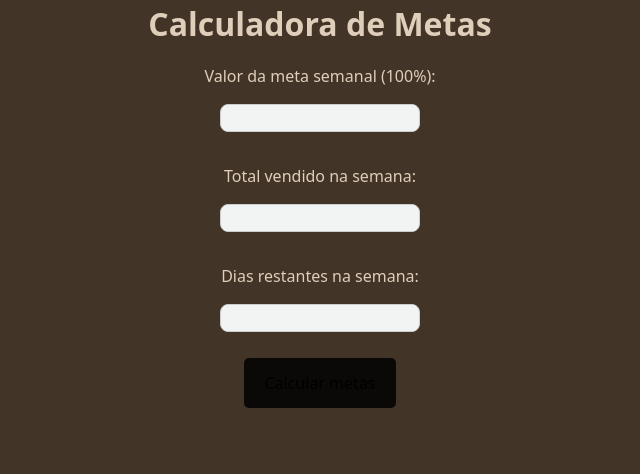
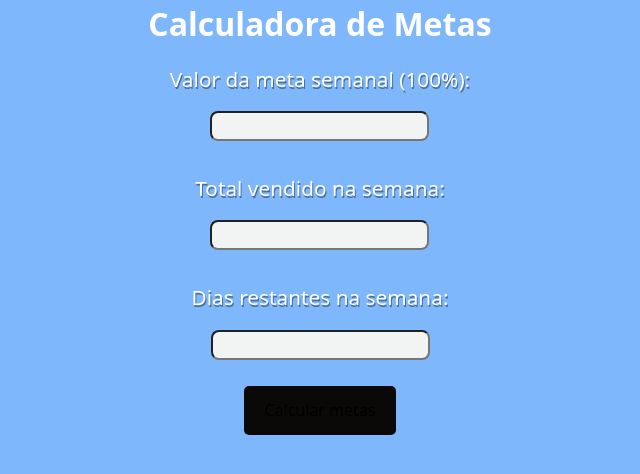
Before and after one commit to jotape-SL/metas-calc, a React (Vite) app in the folder metas-calc/: page / in a window 1280 px wide. Shown: the top 474 px of the page, without its empty margins (320-960 px from the left). Built offline with nearby package versions, Linux system fonts and the light colour scheme.

Commit message:
alterando estilos

```diff
--- a/metas-calc/src/GlobalStyle.js
+++ b/metas-calc/src/GlobalStyle.js
@@ -13,8 +13,6 @@ const GlobalStyle = createGlobalStyle`
     font-weight: 400;
 
     color-scheme: light dark;
-    color: #DFCEB9;
-    background-color: #423427;
 
     font-synthesis: none;
     text-rendering: optimizeLegibility;
@@ -27,9 +25,10 @@ const GlobalStyle = createGlobalStyle`
 
   body {
     font-family: Arial, Helvetica, sans-serif;
-    background-color: #423427;
-    color: #000;
+    background-color: #7EB7FC;
+    color: #ffffff;
     -webkit-font-smoothing: antialiased;
+    max-width: 100%;
   }
 
   button {
--- a/metas-calc/src/components/ResultadoMetasPrintable.jsx
+++ b/metas-calc/src/components/ResultadoMetasPrintable.jsx
@@ -4,7 +4,6 @@ import MetasPrep from '../assets/MetasPrep.png';
 
 function ResultadoMetasPrintable({ metas }) {
   return (
-    <A4Page>
     <GeneralContainer>
       <A4Background />
       <ContainerGeralMetas className="meta90">
@@ -38,11 +37,22 @@ function ResultadoMetasPrintable({ metas }) {
         </ContainerMetas>
       </ContainerGeralMetas>
     </GeneralContainer>
-    </A4Page>
+
 
 
   );
 }
+
+// ------------------------------------------------------- modelo com A4 para testes de posicionamento ---------------------------------------------------
+// function ResultadoMetasPrintable({ metas }) {
+//   return (
+//     <A4Page>
+//       -- Conteudo --
+//     </A4Page>
+
+
+//   );
+// }
 
 export default ResultadoMetasPrintable;
 
@@ -82,22 +92,22 @@ const ContainerGeralMetas = styled.div`
   }
 `;
 
-const A4Page = styled.div`
-  width: 210mm;
-  height: 297mm;
-  position: relative;
-  background: white;
+// const A4Page = styled.div`
+//   width: 210mm;
+//   height: 297mm;
+//   position: relative;
+//   background: white;
 
-  /* só pra visualizar na tela */
-  margin: 0 auto;
-  box-shadow: 0 0 10px rgba(0,0,0,.3);
+//   /* só pra visualizar na tela */
+//   margin: 0 auto;
+//   box-shadow: 0 0 10px rgba(0,0,0,.3);
 
-  @media print {
-    margin: 0;
-    box-shadow: none;
-    page-break-after: always;
-  }
-`;
+//   @media print {
+//     margin: 0;
+//     box-shadow: none;
+//     page-break-after: always;
+//   }
+// `;
 
 const A4Background = styled.div`
   position: absolute;
@@ -108,47 +118,8 @@ const A4Background = styled.div`
   background-repeat: no-repeat;
 `;
 
-// const ContainerMetas = styled.section`
-//   font-size: .6rem;
-//   width: 100px;
-//   padding: .2rem .5rem;
-//   display: flex;
-//   flex-direction: column;
-//   align-items: center;
-//   justify-content: center;
-//   z-index: 0;
-//   border: 1px solid #000;
-//   border-radius: 5px;
-// `;
-// const ContainerGeralMetas = styled.div`
-// padding: .5rem;
-//   display: flex;
-//   flex-direction: row;
-//   justify-content: space-between;
-//   width: 290px;
-//   position: absolute;
-
-//   &.meta90{
-//     top: 100px;/*80px*/
-//     left: 40px;/*20px*/
-//   }
-//   &.meta100{
-//     top: 20px;/*0px*/
-//     left: 380px;
-//   }
-//   &.meta110{
-//     top: 20px;/*0px*/
-//     left: 40px;/*20px*/
-//   }
-
-//   @media print{
-//     display: flex;
-//     flex-direction: row;
-//     justify-content: space-between;
-//   }
-// `
 const GeneralContainer = styled.div`
-  /* display: none; */
+  display: none;
   @media print {
     background-color: #fff;
     color: #000;
--- a/metas-calc/src/pages/Home.jsx
+++ b/metas-calc/src/pages/Home.jsx
@@ -66,7 +66,8 @@ const InputContainer = styled.div`
     padding: 1rem;
     label{
         margin-bottom: 1rem;
-        font-size: 1.2 rem;
+        font-size: 1.3rem;
+        text-shadow: 1px 2px 0px rgba(0,0,0,0.4);
     }
 `
 const HomeContainer = styled.div`
@@ -80,13 +81,14 @@ const HomeContainer = styled.div`
 `
 
 const CamposDosNumeros = styled.input`
-    max-width: 200px;
+    max-width: 300px;
     padding: 4px;
     font-size: 16px;
     color: #0A0908;
     background-color: #F2F4F3;
 
-    border: 1px solid #ccc;
+    /* box-shadow: 20px 20px 0 2px #ff0033; */
+    /* border: 1px solid #ccc; */
     border-radius: 8px;
 
     outline: none;
@@ -94,8 +96,7 @@ const CamposDosNumeros = styled.input`
     transition: border-color 0.2s ease, box-shadow 0.2s ease;
 
     &:focus {
-    border-color: #49111C;
-    box-shadow: 0 0 0 2px #49111C;
+        /* border-color: #49111C; */
     }
 
     &:disabled {
```
Lines whose indentation alone changed are shown as unchanged.
